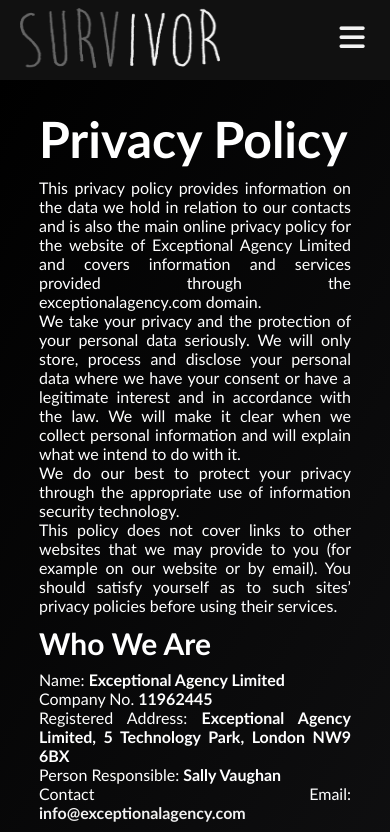
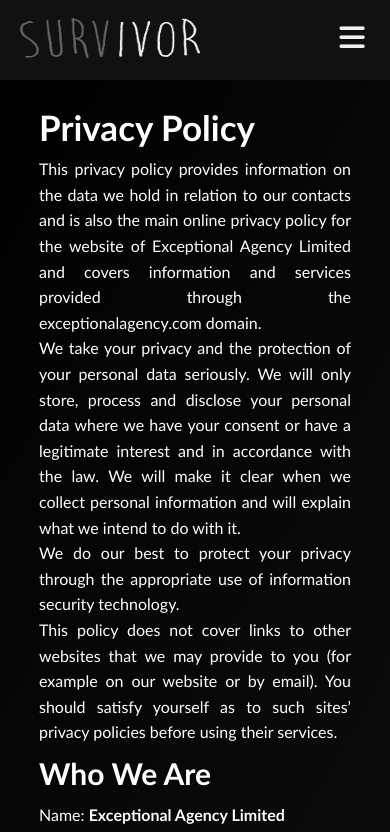
Before and after one commit to totes7/Survivor, a React (Create React App) app: page /privacy-policy in a window 390 px wide. Shown: the top 832 px of the page. Built offline with nearby package versions, Linux system fonts and the light colour scheme.

Commit message:
minor changes in privacy policy page

```diff
--- a/src/App.css
+++ b/src/App.css
@@ -61,6 +61,7 @@
   justify-content: center;
   align-items: flex-start;
   object-fit: contain;
+  line-height: 150%;
 }
 
 .privacy-policy-container p {
@@ -72,17 +73,17 @@
 }
 
 .privacy-policy-container h1 {
-  margin: 2% 0;
+  margin: 5% 0;
   font-size: 60px;
 }
 
 .privacy-policy-container h2 {
-  margin: 2% 0;
+  margin: 5% 0;
   font-size: 40px;
 }
 
 .privacy-policy-container h3 {
-  margin: 2% 0;
+  margin: 5% 0;
   font-size: 25px;
 }
 
@@ -111,6 +112,7 @@
 
   .privacy-policy-container {
     padding: 5% 10%;
+    line-height: 160%;
   }
 
   .privacy-policy-container ul {
@@ -118,17 +120,17 @@
   }
 
   .privacy-policy-container h1 {
-    margin: 3% 0;
-    font-size: 50px;
+    margin: 5% 0;
+    font-size: 35px;
   }
 
   .privacy-policy-container h2 {
-    margin: 3% 0;
+    margin: 5% 0;
     font-size: 30px;
   }
 
   .privacy-policy-container h3 {
-    margin: 3% 0;
+    margin: 5% 0;
     font-size: 20px;
   }
 }
--- a/src/components/Hero.css
+++ b/src/components/Hero.css
@@ -60,6 +60,7 @@
 }
 
 @media screen and (max-width: 600px) {
+
   .hero-container > p {
     font-size: 12px;
   }
--- a/src/components/Navbar.css
+++ b/src/components/Navbar.css
@@ -134,8 +134,9 @@
   }
 
   .navbar-logo img {
-    width: 200px;
-    height: 60px;
+    width: 180px;
+    height: 40px;
+    margin-top: 10px;
   }
 
   .menu-icon {
--- a/src/components/pages/PrivacyPolicy.jsx
+++ b/src/components/pages/PrivacyPolicy.jsx
@@ -45,13 +45,14 @@
             </strong>
           </p>
           <p>
-            Person Responsible: <strong>Sally Vaughan</strong>
+            Person Responsible:{" "} <strong>Sally Vaughan</strong>
           </p>
           <p>
-            Contact Email:{" "}
+            ContactEmail:
+            {" "}
             <strong>
-              <a href="mailto:info@exceptionalagency.com">
-                info@exceptionalagency.com
+              <a href="mailto:survivor@exceptionalagency.com">
+                survivor@exceptionalagency.com
               </a>
             </strong>
           </p>
@@ -213,8 +214,8 @@
             <strong>(a) Your consent</strong> – You are able to remove your
             consent at any time. You can do this by contacting{" "}
             <strong>
-              <a href="mailto:info@exceptionalagency.com">
-                info@exceptionalagency.com
+              <a href="mailto:survivor@exceptionalagency.com">
+                survivor@exceptionalagency.com
               </a>
             </strong>
           </p>
@@ -315,7 +316,7 @@
           <p>
             You are not required to pay any charge for exercising your rights.
             If you make a request, we have one month to respond to you. Please
-            contact us at info@exceptionalagency.com if you wish to make a
+            contact us at survivor@exceptionalagency.com if you wish to make a
             request.
           </p>
           <h2>How to Complain</h2>
@@ -324,11 +325,11 @@
             you can make a complaint to us at{" "}
             <strong>
               <a
-                href="mailto:info@exceptionalagency.com"
+                href="mailto:survivor@exceptionalagency.com"
                 target="_blank"
                 rel="noreferrer"
               >
-                info@exceptionalagency.com
+                survivor@exceptionalagency.com
               </a>
             </strong>
           </p>
```
